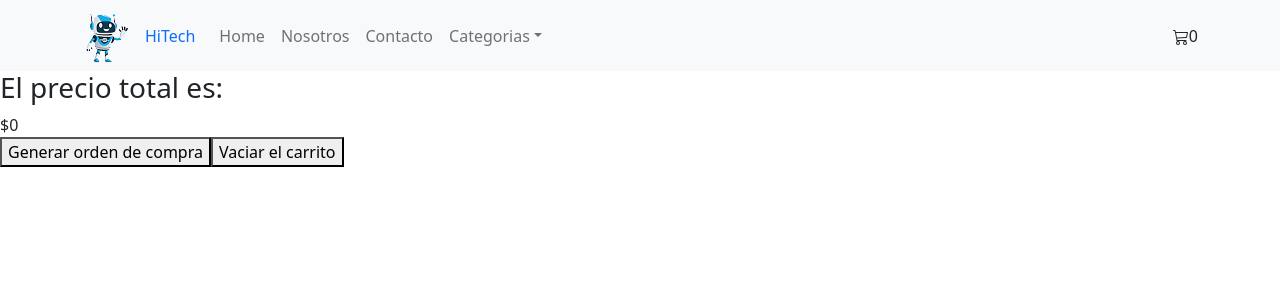
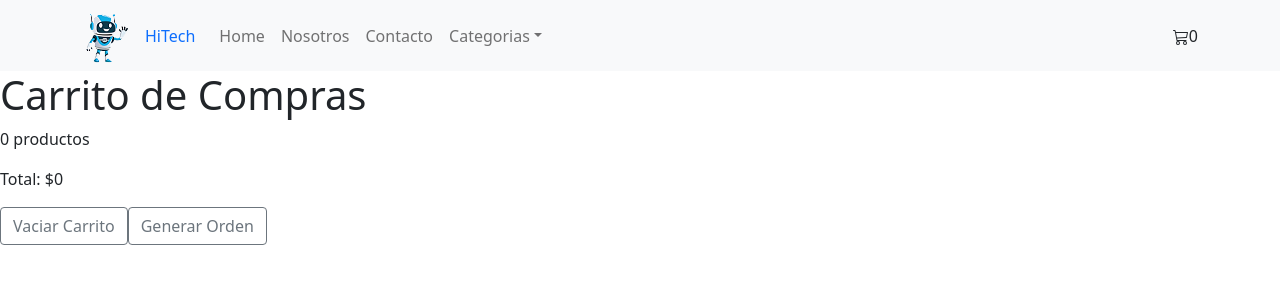
Before and after one commit to Carlaluciano/mi-app, a React (Create React App) app: page /cart in a window 1280 px wide. Shown: the top 300 px of the page. Built offline with nearby package versions, Linux system fonts and the light colour scheme.

Commit message:
Agregando Firebase

```diff
--- a/src/Component/Cart/Cart.js
+++ b/src/Component/Cart/Cart.js
@@ -1,6 +1,7 @@
 import CartItems from '../CartItem/CartItem';
 import { CartContext } from '../../Context/CartContext.js';
 import { useContext } from 'react';
+import { Button } from 'react-bootstrap';
 
 
 
@@ -8,7 +9,7 @@ import { useContext } from 'react';
 
 
 
-       export default function Cart(id, name, price, img, stock, description) {
+       export default function Cart() {
 
         const {cart, totalPrice, clearAllCart } = useContext(CartContext);
 
@@ -16,18 +17,21 @@ import { useContext } from 'react';
         const totalPriceCart = totalPrice();
 
    return(
-      <div className="CartContainer">
-          {cart.map(p => <CartItems key={p.id} {...p}/>)}
-          <div className='cartInfoContainer'>
-              <div className='cartTextContainer'>
-                  <h3>El precio total es:</h3><span>${totalPriceCart}</span>
-              </div>
-              <div className='cartButtonContainer'>
-                  <button>Generar orden de compra</button>
-                  <button onClick={()=>clearAllCart()}>Vaciar el carrito</button>
-              </div>
-          </div>
+         <div className="cart-container">
+                <div className="cart-header">
+                    <h1>Carrito de Compras</h1>
+                    <p>{cart.length} productos</p>
+                    <p>Total: ${totalPriceCart}</p>
+                    </div>
+                <div className="cart-items">
+                    {cart.map(product => (
+                        <CartItems key={product.id} {...product} />
+                    ))}
+                    <Button variant="outline-secondary" onClick={clearAllCart} >Vaciar Carrito</Button>
+                    <Button variant="outline-secondary" >Generar Orden</Button>
+                </div>
+            </div>
 
-      </div>
+
   )
 }
--- a/src/Component/ItemDetail/ItemDetail.js
+++ b/src/Component/ItemDetail/ItemDetail.js
@@ -16,8 +16,6 @@ const quantityAdded = getProductQuantity (Producto.id);
 
 
     const handleOnAdd = (quantity) => {
-      console.log('agregando al carrito');
-      console.log(quantity);
       setQuantity(quantity)
       addToCart({Producto, quantity});
 
--- a/src/Component/ItemDetailContainer/ItemDetailContainer.js
+++ b/src/Component/ItemDetailContainer/ItemDetailContainer.js
@@ -1,24 +1,30 @@
 import {useState , useEffect} from 'react';
 import ItemDetail from '../ItemDetail/ItemDetail';
 import { useParams } from 'react-router-dom';
-import { getProductoById } from '../../Productos/Productos';
 import { Spinner } from 'react-bootstrap';
 import '../ItemDetailContainer/ItemDetailContainer.css';
-
+import { getDoc, doc} from 'firebase/firestore';
+import { baseDatos } from '../../Service/Firebase/Index';
 
 
 export default function ItemDetailContainer(){
-    const [Producto, setProducto] = useState([]);
+    const [Producto, setProducto] = useState();
     const [Loading, setLoading] = useState(true);
 
     const {productoId} = useParams();
 
     useEffect(() => {
-        getProductoById(productoId)
-        .then(response => {setProducto(response)})
-        .catch(err => console.log(err))
-        .finally(() => setLoading(false));
-    });
+        getDoc(doc(baseDatos,'listaProductos', productoId)).then(resp =>{
+            const valor = resp.data();
+            const Producto = {id: resp.id, ...valor}
+            setProducto(Producto)
+            console.log(Producto)
+             }).catch(error =>{
+                console.log(error)
+            }).finally(() =>{
+                setLoading(false)
+            });
+    },[productoId])
 
     if(Loading){
         return <Spinner animation="border" variant="secondary" />
--- a/src/Component/ItemListContainer/ItemListContainer.js
+++ b/src/Component/ItemListContainer/ItemListContainer.js
@@ -1,10 +1,11 @@
 
 import { useState, useEffect } from "react";
 import ItemList from "../ItemList/ItemList";
-import { listaProductos } from "../../Productos/Productos";
 import { useParams } from "react-router-dom";
-import {  getProductoByCategory } from "../../Productos/Productos";
 import '../ItemListContainer/ItemListContainer.css'
+import { getDocs, collection, query, where } from "firebase/firestore";
+import { baseDatos } from "../../Service/Firebase/Index";
+import { Spinner } from "react-bootstrap";
 
 
 
@@ -12,39 +13,40 @@ import '../ItemListContainer/ItemListContainer.css'
 
 export default function ItemListContainer(props){
     const [Productos, setProductos] = useState([]);
-
-
-
+    const [loading, setLoading] = useState(true);
 
 
     const {categoryId} = useParams();
 
-    //Promesa
-    const getProductos = new Promise((resolve, reject) => {
-        let condition = true
-        setTimeout(() => {
-            if(condition){
-                resolve(listaProductos);
-            }else{
-                reject('Error');
-            }
-        }, 2000);
-    })
 
- useEffect(() => {
-    if(categoryId){
-        getProductoByCategory(categoryId)
-        .then(res => setProductos(res))
-        .catch(err => console.log(err))
+// Accediendo a los productos de la base de datos Firebase
+useEffect(() => {
+    setLoading(true)
+
+    const collectionrefenrence = !categoryId
+    ? collection (baseDatos, 'listaProductos')
+    : query (collection (baseDatos, 'listaProductos'), where ('category', '==', categoryId));
+
+    getDocs(collectionrefenrence).then(resp =>{
+        const Productos = resp.docs.map(doc => {
+            const valor = doc.data();
+            return {id: doc.id, ...valor}
+        })
+       setProductos(Productos)
+     }).catch(error =>{
+            console.log(error)
+        }).finally(() =>{
+            setLoading(false)
+        })
 
 
-    }else{
-        getProductos
-        .then(res => setProductos(res))
-        .catch(err => console.log(err))
-        }
+},[categoryId])
 
-    });
+if(loading){
+    return <Spinner animation="border" variant="secondary" />
+}
+
+
 
 
 
--- a/src/Service/Firebase/Index.js
+++ b/src/Service/Firebase/Index.js
@@ -15,4 +15,5 @@ const firebaseConfig = {
 
 const app = initializeApp(firebaseConfig);
 
-export const bd = getFirestore(app);
+
+export const baseDatos = getFirestore(app);
```
